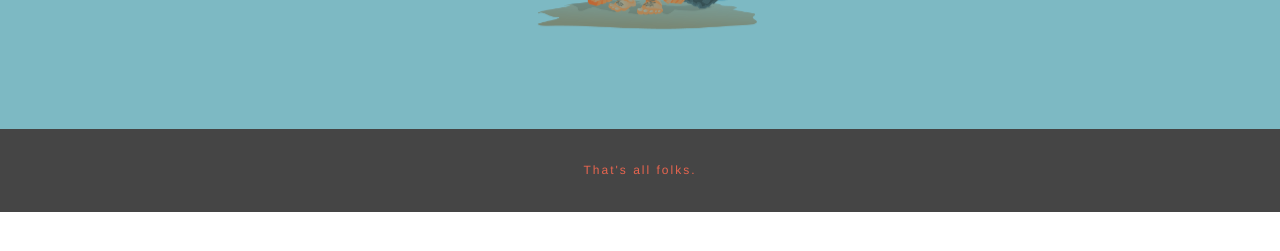
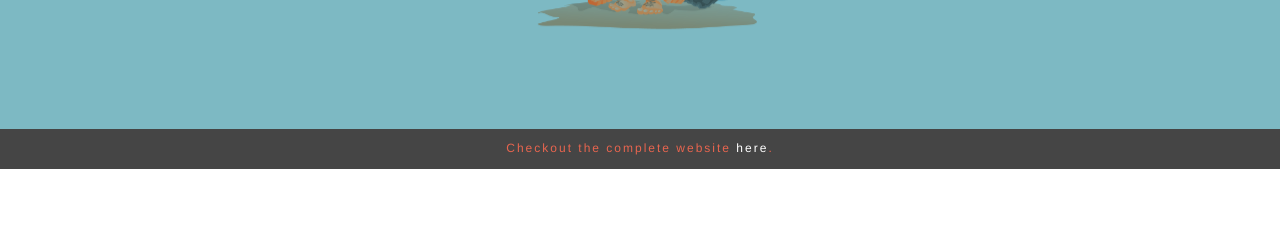
Before and after one commit to ajaswal/ajaswal.github.io, a plain HTML site: page index.html in a window 1280 px wide. Shown: the part 491-742 px from the top of the page. Drawn offline with nearby package versions, Linux system fonts and the light colour scheme; some packages are replaced by stand-ins of ours; some icons are missing; a web font is replaced by a local one.

Commit message:
Fix the footer and add the link

```diff
--- a/css/style.css
+++ b/css/style.css
@@ -130,7 +130,7 @@ h1, h2, h3, h4, h5, h6 { font-weight: normal}
   max-width: 62.5em;
   margin: 0px auto;
   overflow: hidden;
-  padding: 2em 1.25em;
+  padding: .65em 1.25em;
 }
 
 #footer p {
--- a/index.html
+++ b/index.html
@@ -44,7 +44,7 @@
         </section>
         <section class="row" id="footer">
           <div class="wrapper">
-            <p>That's all folks.</p>
+            <p>Checkout the complete website <a href="http://ajaswal.herokuapp.com" target="blank">here</a>.</p>
           </div>
         </section>
     </div>
```
